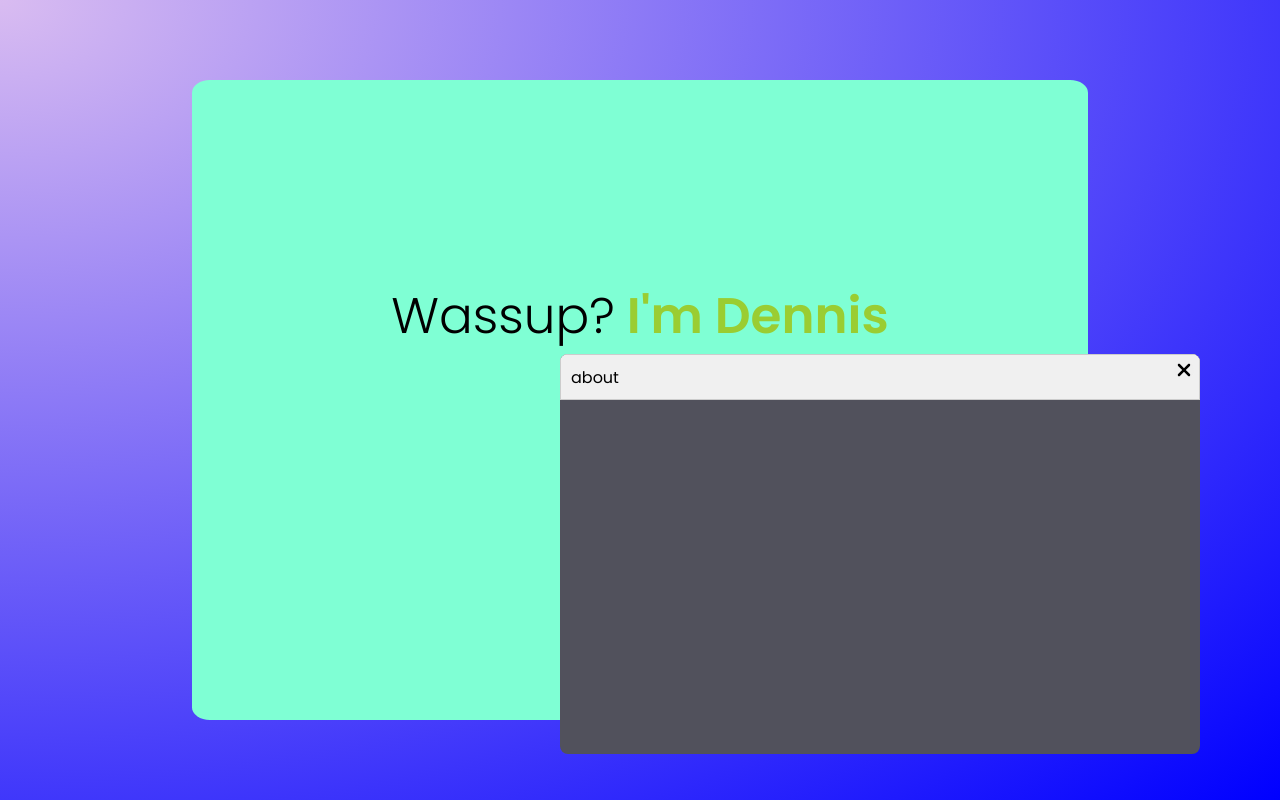
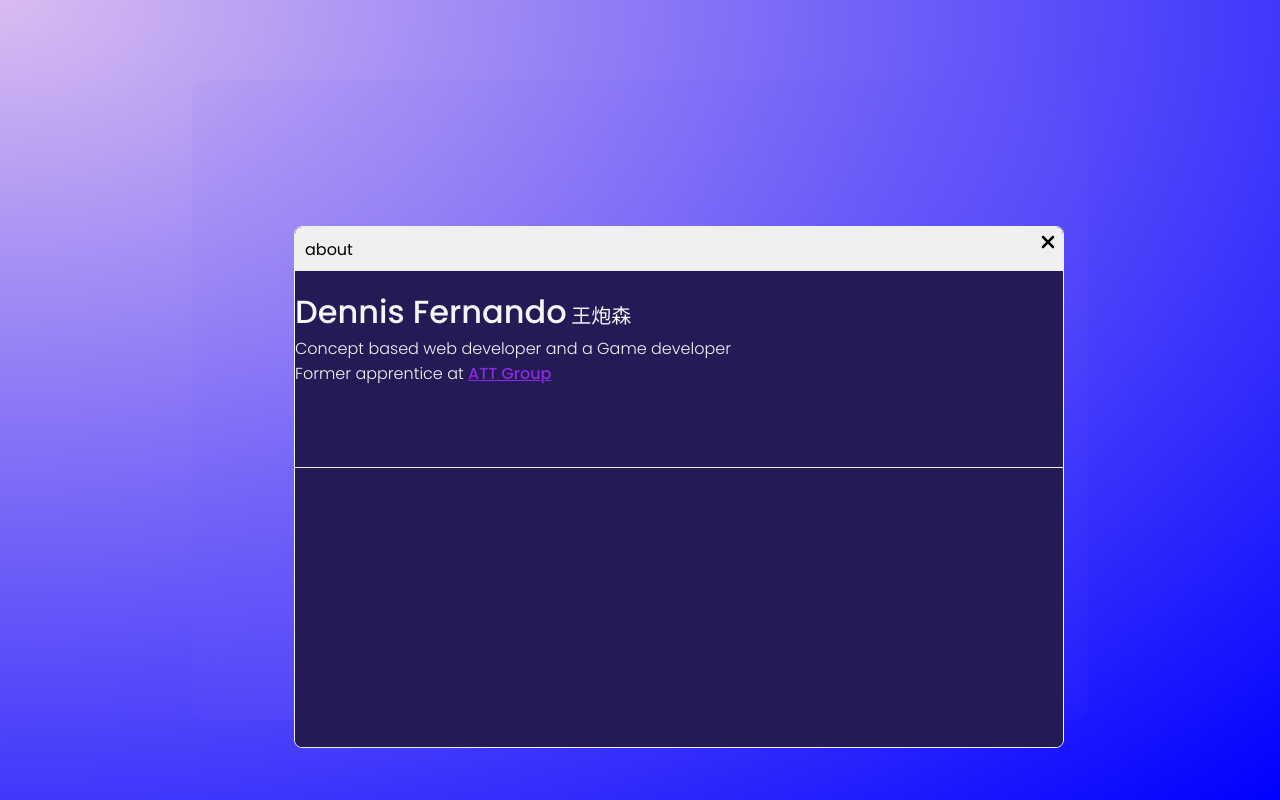
Before and after one commit to Fernandodennis/Portfolio, a Gatsby site: page / in a window 1280 px wide. Both pictures are taken after a click on the element 640 px from the left and 437 px from the top of the page. Built offline with nearby package versions, Linux system fonts and the light colour scheme; Gatsby itself is replaced by a stand-in of ours.

```diff
--- a/src/components/draggablediv.js
+++ b/src/components/draggablediv.js
@@ -3,7 +3,7 @@
 
 const About = () => {
   const [isDragging, setIsDragging] = useState(false);
-  const [position, setPosition] = useState({ x: 0, y: 0 });
+  const [position, setPosition] = useState({ x: -266, y: -128 });
   const [dragOffset, setDragOffset] = useState({ x: 0, y: 0 });
   const [isVisible, setIsVisible] = useState(false);
 
@@ -102,8 +102,15 @@
               </svg>
             </button>
             <p>about</p>
+           </div>
+           <div className="content">
+             <div className="header">
+              <h1>Dennis Fernando<span> 王炮森</span></h1>
+              <p>Concept based web developer and a Game developer</p>
+              <p>Former apprentice at <a href="https://id.linkedin.com/company/att-group-indonesia" target="_blank">ATT Group</a></p>
+             </div>
+           </div>
           </div>
-        </div>
       )}
     </div>
   );
--- a/src/styles/global.css
+++ b/src/styles/global.css
@@ -1,4 +1,4 @@
-@import url('https://fonts.googleapis.com/css2?family=Poppins:ital,wght@0,100;0,200;0,300;0,400;0,500;0,600;0,700;0,800;0,900;1,100;1,200;1,300;1,400;1,500;1,600;1,700;1,800;1,900&display=swap');
+@import url('https://fonts.googleapis.com/css2?family=Caveat:wght@400..700&family=Noto+Sans+SC:wght@100..900&family=Poppins:ital,wght@0,100;0,200;0,300;0,400;0,500;0,600;0,700;0,800;0,900;1,100;1,200;1,300;1,400;1,500;1,600;1,700;1,800;1,900&display=swap');
 
 *{
     text-decoration: none;
@@ -23,12 +23,13 @@
     position: relative;
     width: 70vw;
     height: 80vh;
-    background-color: aquamarine;
+    background-color: transparent;
     border-radius: 2%;
     display: flex;
     align-items: center;
     justify-content: center;
     flex-direction: column;
+    backdrop-filter: blur(100px);
 
     h1{
         font-weight: 600;
@@ -65,9 +66,9 @@
 }
 .logo:hover{
     scale: 1.1;
-    background-color: #85d69b;
     transition: 0.1s;
     animation: change 2s infinite forwards;
+    cursor: pointer;
 }
 .logox:hover{
     scale: 1.1;
@@ -82,7 +83,6 @@
     width: 200vw;
     height: 3vh;
     background: #f0f0f0;
-    border: 1px solid #ccc;
     padding: 10px;
     cursor: grab;
     z-index: 999;
@@ -92,13 +92,65 @@
     cursor: grabbing;
 }
 .fillings{
-    width: 50vw;
-    height: 50vh;
+    width: 60vw;
+    height: 65vh;
     background-color: rgb(81, 81, 92);
     display: flex;
     justify-content: center;
     position: absolute;
     border-radius: 8px;
-    overflow: hidden;
+    overflow-y: scroll;
     z-index: 999;
+    border: 1px solid #f0f0f0;
 }
+.content{
+    width: 60vw;
+    height: 65vh;
+    background-color: #241a55;
+    position: absolute;
+    display: flex;
+    justify-content: flex-start;
+    align-content: space-evenly;
+
+    .header{
+        position: fixed;
+        width: 60vw;
+        height: 30vh;
+        background-color: transparent;
+        border-bottom: 1px solid #f0f0f0;
+        display: flex;
+        align-items: flex-start;
+        justify-items: center;
+        flex-direction: column;
+
+        h1{
+            font-family: "Poppins", sans-serif;
+            font-weight: 500;
+            font-style: normal;
+            color: whitesmoke;
+            font-size: xx-large;
+            padding-top: 8%;
+
+            span{
+                font-family: "Noto Sans SC", sans-serif;
+                font-weight: 400;
+                font-style: normal;
+                color: whitesmoke;
+                font-size: 20px;
+            }
+        }
+
+        p{
+            font-family: "Poppins", sans-serif;
+            font-weight: 300;
+            font-style: normal;
+            color: whitesmoke;
+
+            a{
+                text-decoration: underline;
+                color: blueviolet;
+                font-weight: 500;
+            }
+        }
+    }
+}
```
